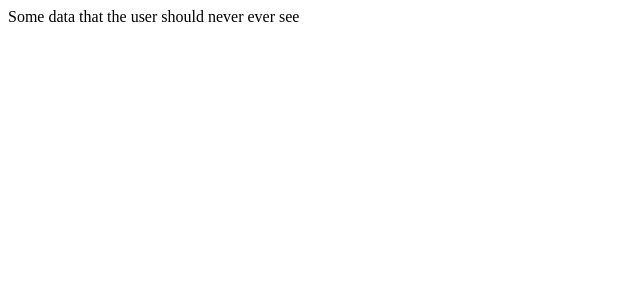
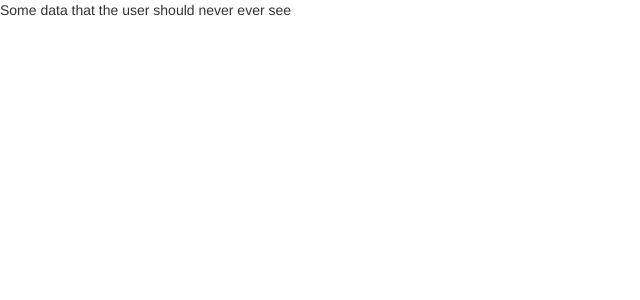
Before and after one commit to akoshochrein/imfp, a Django app: template imfp/core/templates/core/base.html in a window 1280 px wide. Shown: the top 300 px of the page, without its empty margins (0-640 px from the left). Run offline with Django 3.2, Linux system fonts and the light colour scheme; the template is opened without the code that fills it, so the values that code supplies are empty; some libraries are stand-ins or nearby versions.

Commit message:
import bootstrap 3 dependencies. I should probably add these as files.

```diff
--- a/imfp/core/templates/core/base.html
+++ b/imfp/core/templates/core/base.html
@@ -3,6 +3,11 @@
     <head lang="en">
         <meta charset="UTF-8">
         <title>RUIMFP?</title>
+
+        {# bootstrap3 stuffs #}
+        <link rel="stylesheet" href="https://maxcdn.bootstrapcdn.com/bootstrap/3.3.1/css/bootstrap.min.css">
+        <link rel="stylesheet" href="https://maxcdn.bootstrapcdn.com/bootstrap/3.3.1/css/bootstrap-theme.min.css">
+        <script type="text/javascript" src="https://maxcdn.bootstrapcdn.com/bootstrap/3.3.1/js/bootstrap.min.js"></script>
     </head>
 
     <body>
```
